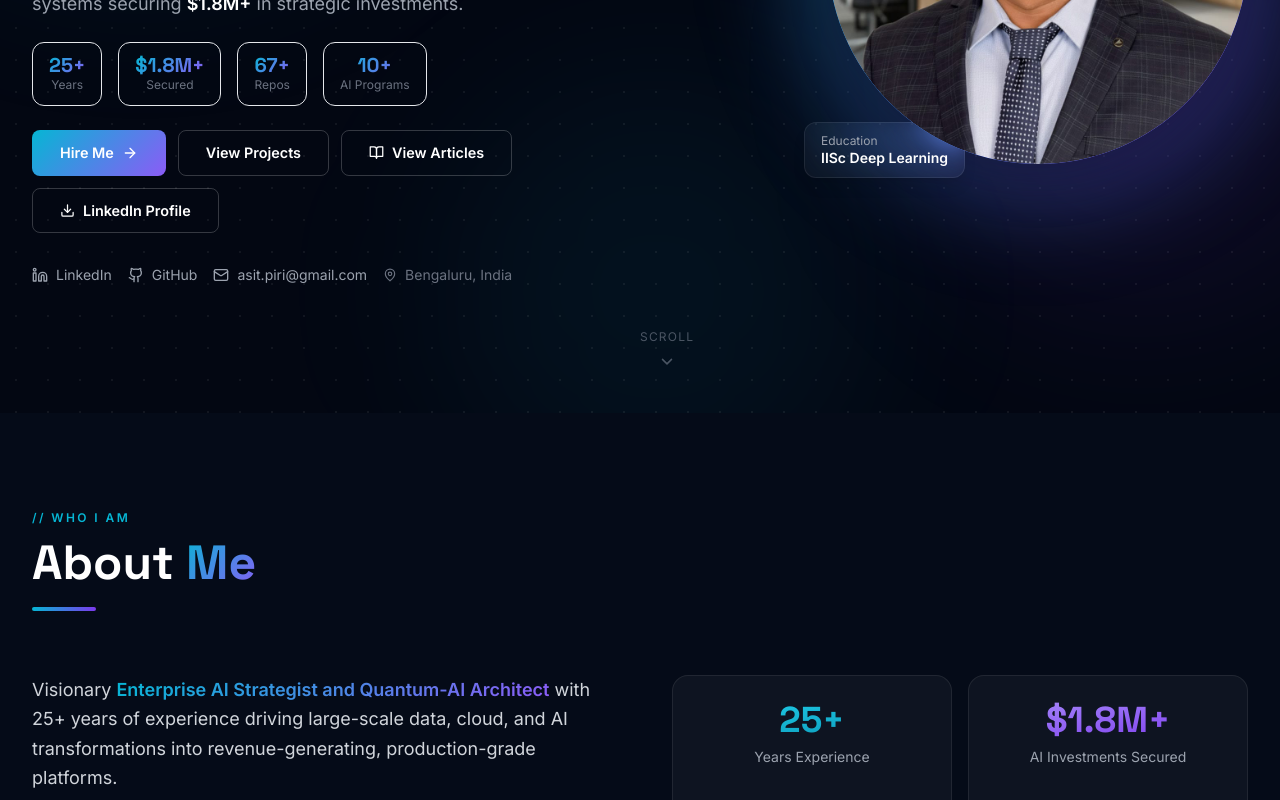
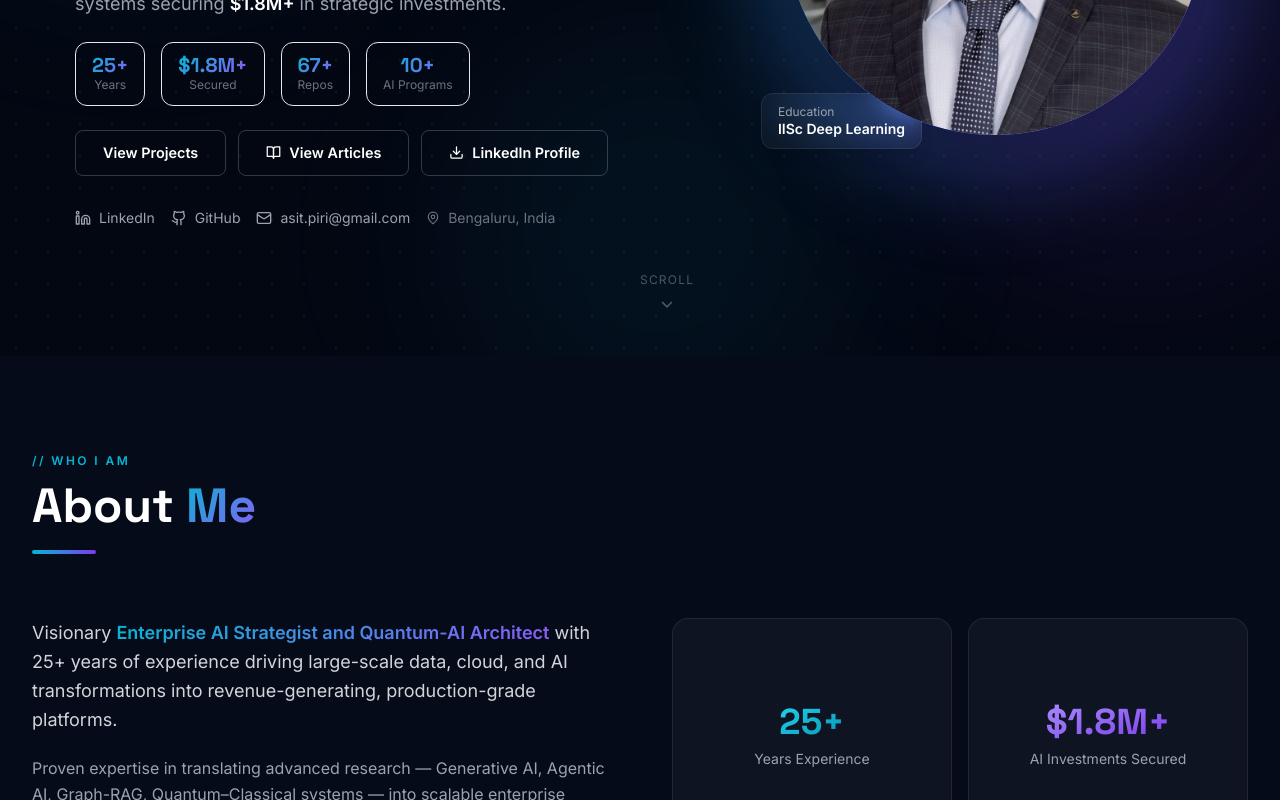
Before and after one commit to asit-piri/AsitPiri-Website, a Next.js app: page / in a window 1280 px wide. Shown: the part 500-1300 px from the top of the page. Built offline with nearby package versions, Linux system fonts and the light colour scheme.

Commit message:
Fixed Issues

```diff
--- a/app/components/About.tsx
+++ b/app/components/About.tsx
@@ -165,7 +165,7 @@ export default function About() {
           {/* Stats */}
           <div className={`grid grid-cols-2 gap-4 transition-all duration-700 delay-300 ${inView ? "opacity-100 translate-x-0" : "opacity-0 translate-x-8"}`}>
             {stats.map((s, i) => (
-              <div key={i} className="stat-card group">
+              <div key={i} className="stat-card group flex flex-col items-center justify-center">
                 <div
                   className={`font-display font-bold text-3xl sm:text-4xl bg-gradient-to-br ${s.color} bg-clip-text text-transparent mb-2`}
                 >
@@ -176,7 +176,7 @@ export default function About() {
                     inView={inView}
                   />
                 </div>
-                <div className="text-gray-400 text-sm leading-tight">{s.label}</div>
+                <div className="text-gray-400 text-sm leading-tight text-center">{s.label}</div>
               </div>
             ))}
           </div>
--- a/app/components/Hero.tsx
+++ b/app/components/Hero.tsx
@@ -8,7 +8,6 @@ import {
   MapPin,
   ChevronDown,
   Download,
-  ArrowRight,
   BookOpen,
 } from "lucide-react";
 
@@ -122,18 +121,6 @@ export default function Hero() {
             {/* CTA buttons */}
             <div className="flex flex-wrap gap-3">
               <a
-                href="#contact"
-                onClick={(e) => {
-                  e.preventDefault();
-                  document
-                    .querySelector("#contact")
-                    ?.scrollIntoView({ behavior: "smooth" });
-                }}
-                className="btn-primary"
-              >
-                Hire Me <ArrowRight size={16} />
-              </a>
-              <a
                 href="#projects"
                 onClick={(e) => {
                   e.preventDefault();
```
